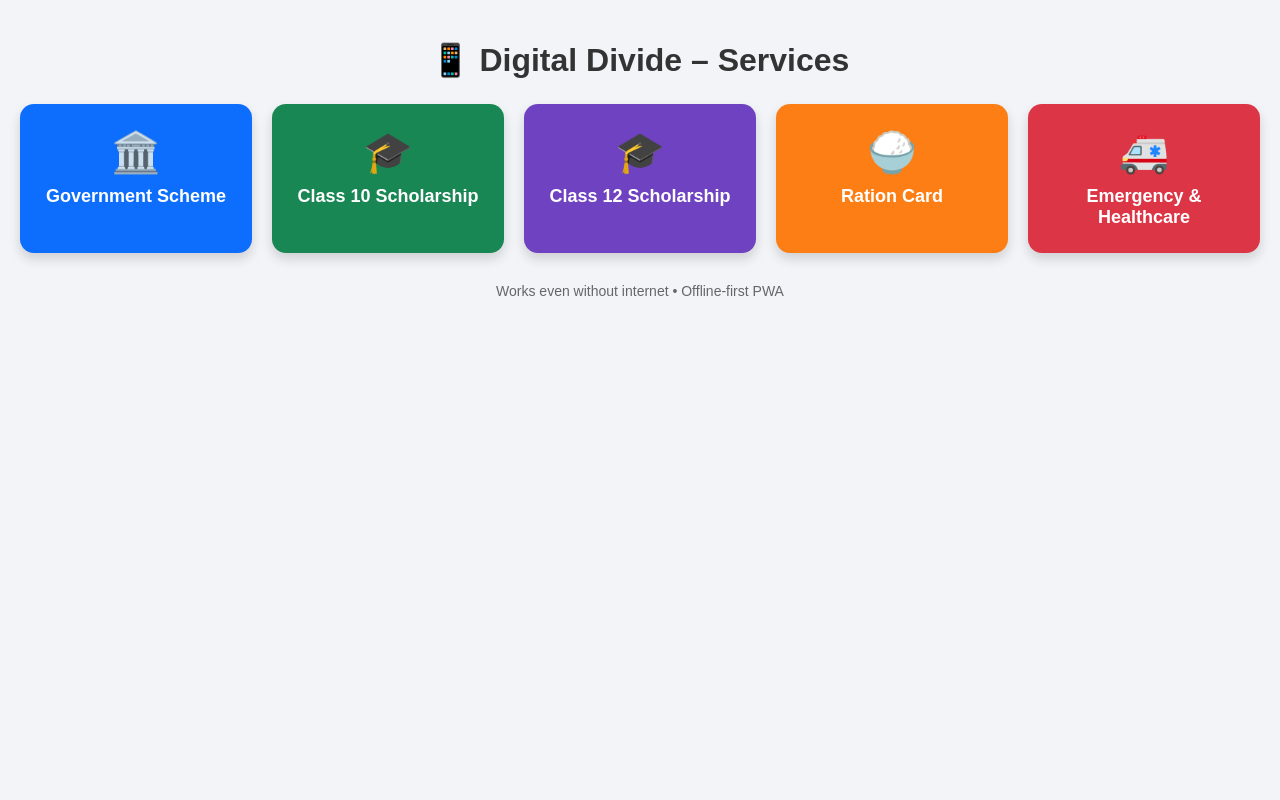
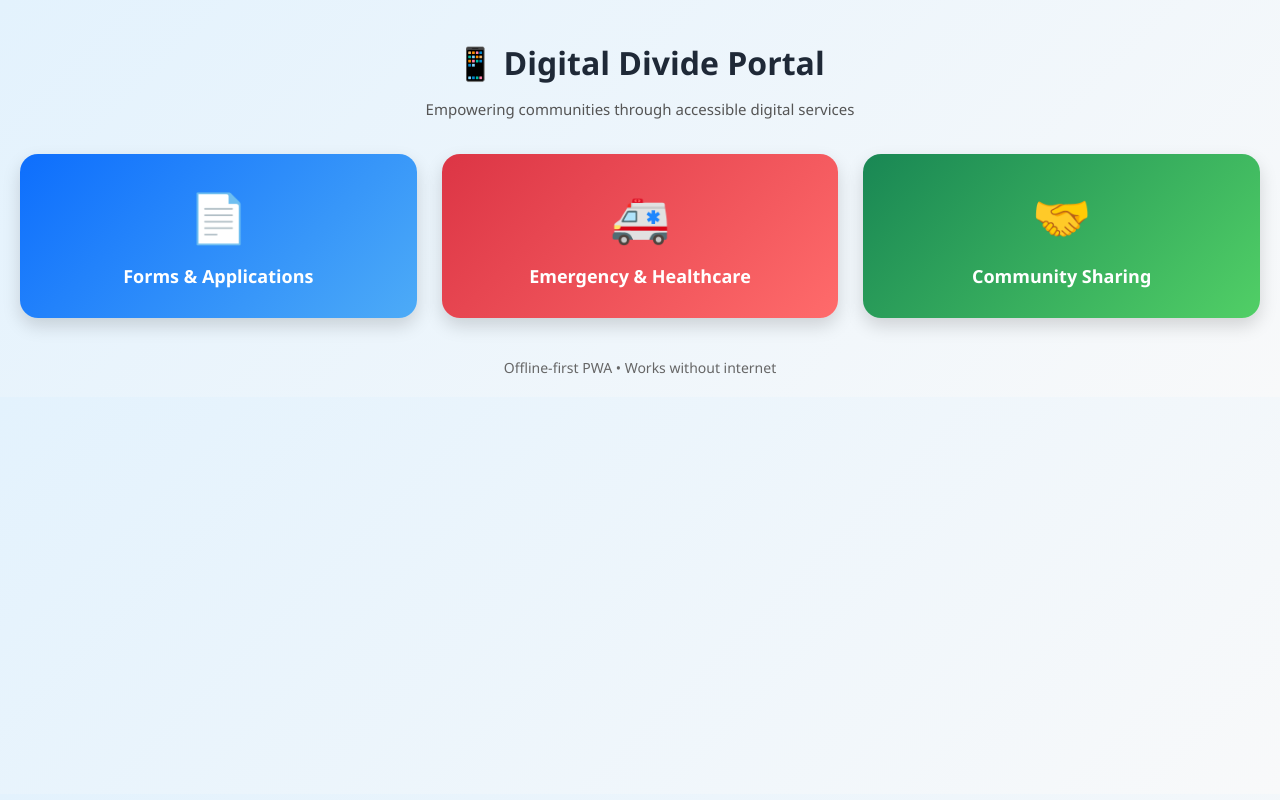
Before and after one commit to divyanshi-adhikari/digital-access-for-all, a website: page home.html in a window 1280 px wide. Drawn offline with Linux system fonts and the light colour scheme.

Commit message:
Updated home page and added forms page structure

```diff
--- a/home.html
+++ b/home.html
@@ -8,88 +8,95 @@
 
     <style>
         body {
-        font-family: Arial, sans-serif;
+            font-family: 'Segoe UI', sans-serif;
             margin: 0;
             padding: 20px;
-        background: #f2f4f8;
+            background: linear-gradient(135deg, #e3f2fd, #f8f9fa);
         }
 
         h1 {
             text-align: center;
-        margin-bottom: 25px;
-        color: #333;
+            margin-bottom: 10px;
+            color: #1f2937;
+        }
+
+        .subtitle {
+            text-align: center;
+            margin-bottom: 35px;
+            color: #555;
+            font-size: 15px;
         }
 
         .grid {
             display: grid;
-        grid-template-columns: repeat(auto-fit, minmax(220px, 1fr));
-        gap: 20px;
+            grid-template-columns: repeat(auto-fit, minmax(240px, 1fr));
+            gap: 25px;
         }
 
         .card {
-        border-radius: 14px;
-        padding: 25px;
+            border-radius: 18px;
+            padding: 30px 20px;
             text-align: center;
             color: white;
             font-size: 18px;
-        font-weight: bold;
+            font-weight: 600;
             cursor: pointer;
             text-decoration: none;
-        box-shadow: 0 6px 12px rgba(0,0,0,0.15);
-        transition: transform 0.2s ease, box-shadow 0.2s ease;
-    }
-
-    .card:hover {
-        transform: translateY(-6px);
-        box-shadow: 0 10px 18px rgba(0,0,0,0.25);
+            box-shadow: 0 8px 18px rgba(0,0,0,0.15);
+            transition: all 0.3s ease;
+            position: relative;
+            overflow: hidden;
         }
 
         .card span {
             display: block;
-        font-size: 40px;
-        margin-bottom: 10px;
+            font-size: 48px;
+            margin-bottom: 15px;
         }
 
-    /* Individual card colors */
-    .scheme { background: #0d6efd; }
-    .scholar10 { background: #198754; }
-    .scholar12 { background: #6f42c1; }
-    .ration { background: #fd7e14; }
-    .emergency { background: #dc3545; }
+        .card:hover {
+            transform: translateY(-8px) scale(1.03);
+            box-shadow: 0 15px 25px rgba(0,0,0,0.25);
+        }
+
+        /* Individual gradients */
+        .forms {
+            background: linear-gradient(135deg, #0d6efd, #4dabf7);
+        }
+
+        .emergency {
+            background: linear-gradient(135deg, #dc3545, #ff6b6b);
+        }
+
+        .community {
+            background: linear-gradient(135deg, #198754, #51cf66);
+        }
 
         footer {
-        margin-top: 30px;
+            margin-top: 40px;
             text-align: center;
             font-size: 14px;
             color: #666;
+        }
+
+        @media(max-width: 480px) {
+            h1 {
+                font-size: 22px;
+            }
         }
     </style>
 </head>
 
 <body>
 
-<h1>📱 Digital Divide – Services</h1>
+<h1>📱 Digital Divide Portal</h1>
+<p class="subtitle">Empowering communities through accessible digital services</p>
 
 <div class="grid">
 
-    <a class="card scheme" href="index.html">
-    <span>🏛️</span>
-    Government Scheme
-</a>
-
-<a class="card scholar10" href="scholarship10.html">
-    <span>🎓</span>
-    Class 10 Scholarship
-</a>
-
-<a class="card scholar12" href="scholarship12.html">
-    <span>🎓</span>
-    Class 12 Scholarship
-</a>
-
-<a class="card ration" href="ration.html">
-    <span>🍚</span>
-    Ration Card
+    <a class="card forms" href="forms.html">
+        <span>📄</span>
+        Forms & Applications
     </a>
 
     <a class="card emergency" href="emergency.html">
@@ -97,10 +104,15 @@
         Emergency & Healthcare
     </a>
 
+    <a class="card community" href="community.html">
+        <span>🤝</span>
+        Community Sharing
+    </a>
+
 </div>
 
 <footer>
-    Works even without internet • Offline-first PWA
+    Offline-first PWA • Works without internet
 </footer>
 
 </body>
```
Also changed, not shown: forms.html (added, +102 -0 lines). Lines whose indentation alone changed are shown as unchanged.
